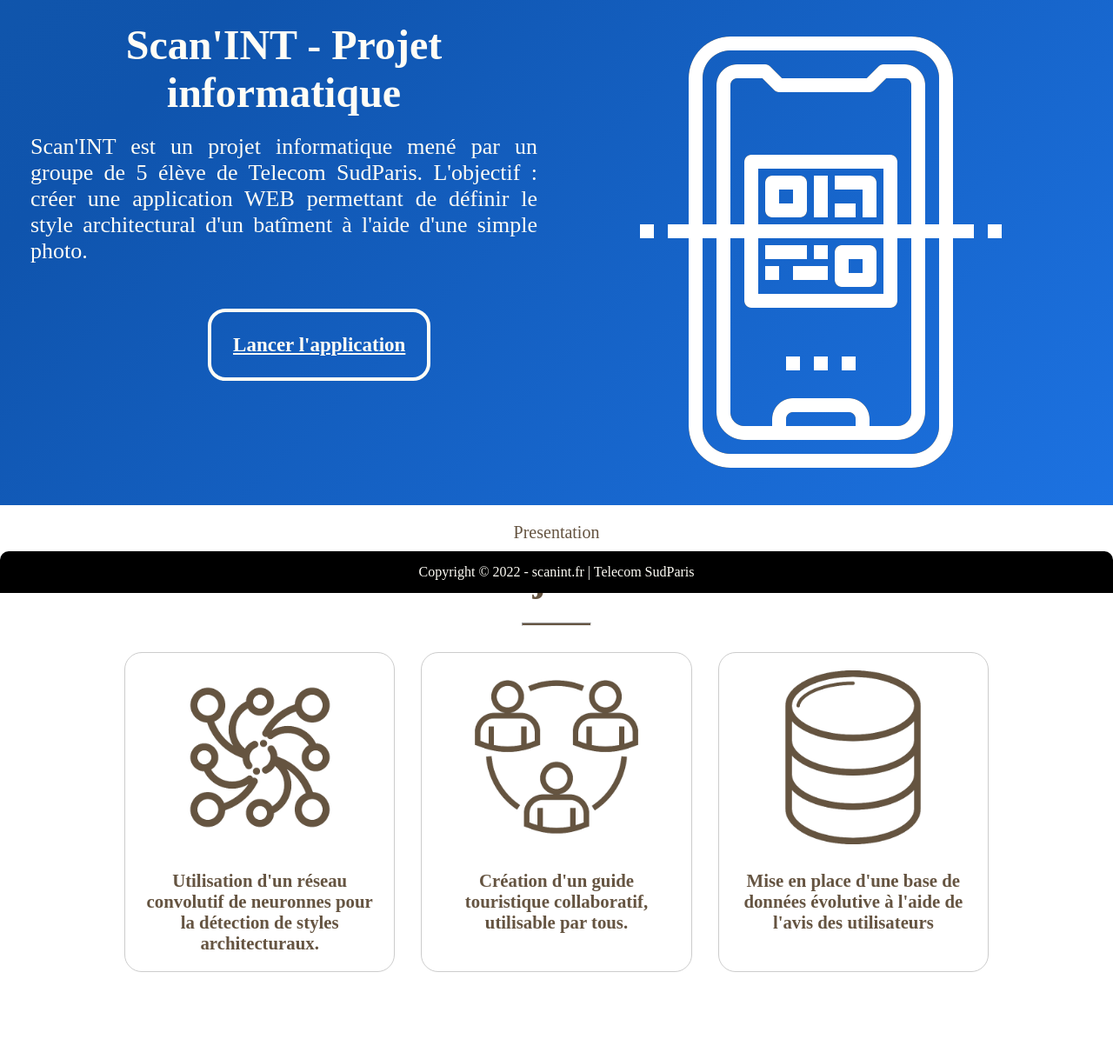
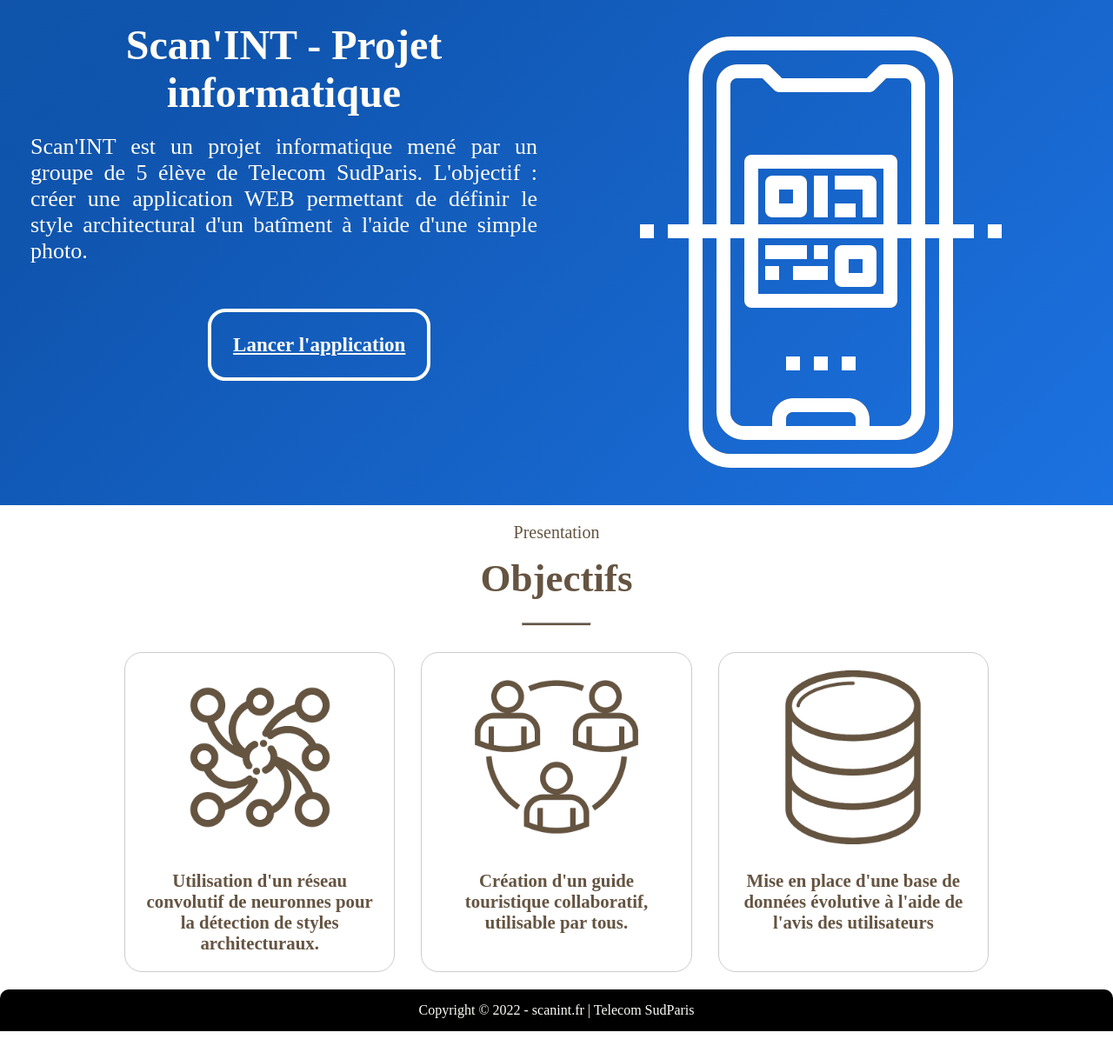
Before and after one commit to MohamedNaama91200/Scan-INT, a Flask app: page / in a window 1280 px wide. Shown: the part 86-1304 px from the top of the page at 87% size. Before the commit the page ends 1204 px from the top, so only its background shows below. Run offline with Flask 2, Linux system fonts and the light colour scheme.

Commit message:
bottom=0 ligne enlevée

```diff
--- a/Front-end + Intégration/static/home.css
+++ b/Front-end + Intégration/static/home.css
@@ -248,7 +248,6 @@
 
 footer {
     position:absolute;
-    bottom:0;  /* on le colle en bas */
     width:100%;
     height:100px;
  }
```
